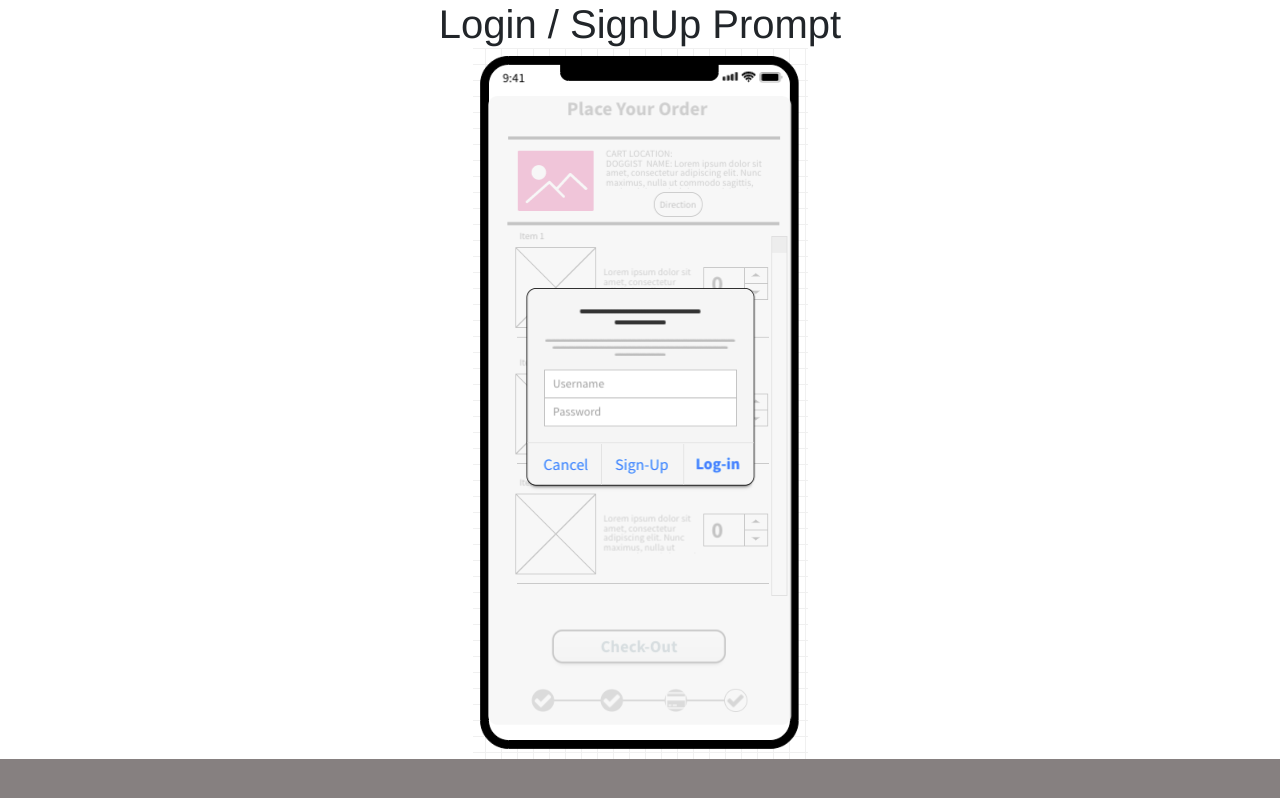
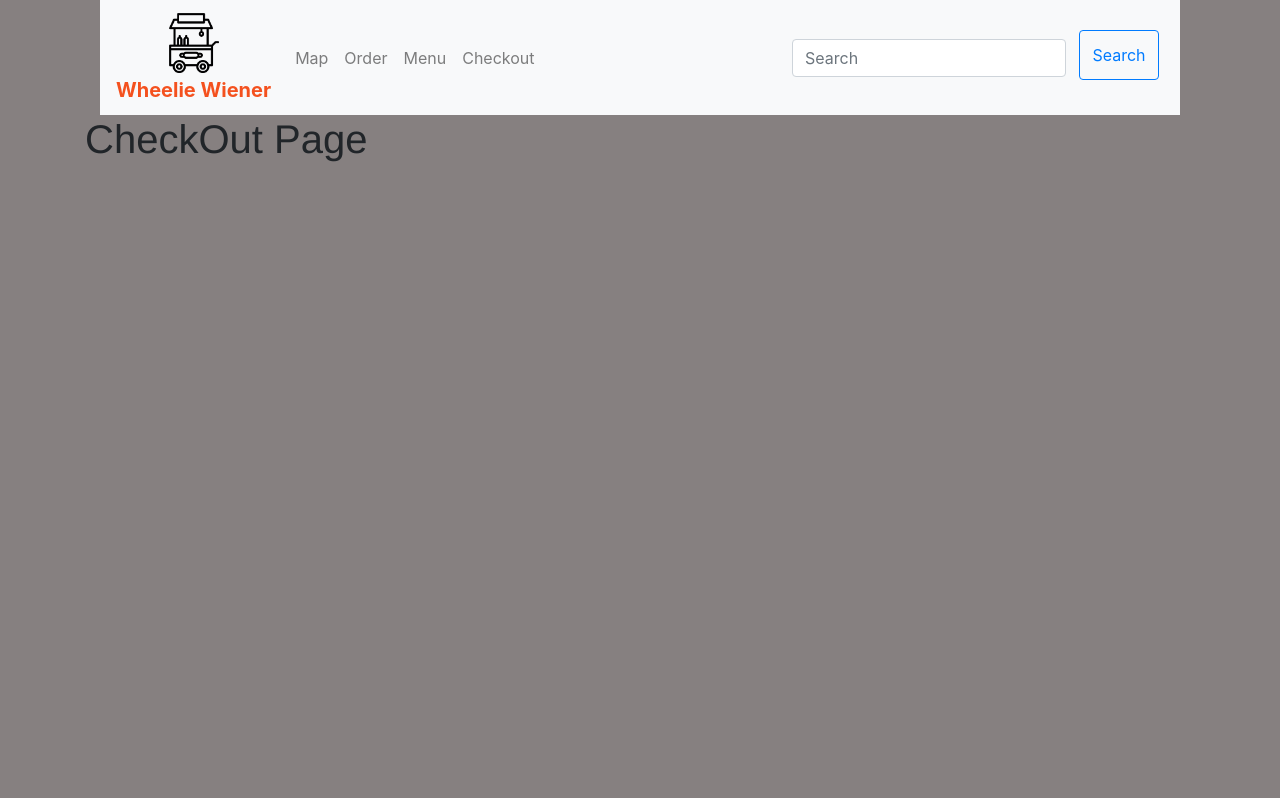
Before and after one commit to nataliagourova/AD320-power-team, a React (Create React App) app in the folder frontend/: page /customer/checkout in a window 1280 px wide. Built offline with nearby package versions, Linux system fonts and the light colour scheme; what react-google-maps would draw is missing.

Commit message:
Added NavBar component

```diff
--- a/frontend/src/customer/CheckOut.js
+++ b/frontend/src/customer/CheckOut.js
@@ -1,20 +1,27 @@
-import React from 'react';
-import checkOutPic from '../assets/custScreen/checkout.png';
-import './Customer.css';
+   //--- React import
+   import React, {Component} from 'react';
+   //--- CSS
+      import './Customer.css';
 
+   //--- Component import
+      import CustNav from './components/CustomerNav.js';
+   //--- BootStrap import
+      import 'bootstrap/dist/css/bootstrap.min.css';
+      import { Container,Row,Col} from 'react-bootstrap';
+//===================================================================
 
-import {Link} from 'react-router-dom';
+class CheckOut extends Component {
+   render(){
+      return(
+         <div className="checkOut">
+            <Container>
+               <CustNav/>
+               <h1>CheckOut Page</h1>
+            </Container>
+         </div>
 
-
-function CheckOut () {
-   return(
-      <div className="custHome">
-         <h1>Login / SignUp Prompt</h1>
-         <Link  className="pic" to = "">
-            <img src={checkOutPic} alt = "menu"/>
-         </Link>
-      </div>
-   )
+      )
+   }
 }
 
 export default CheckOut;
```
